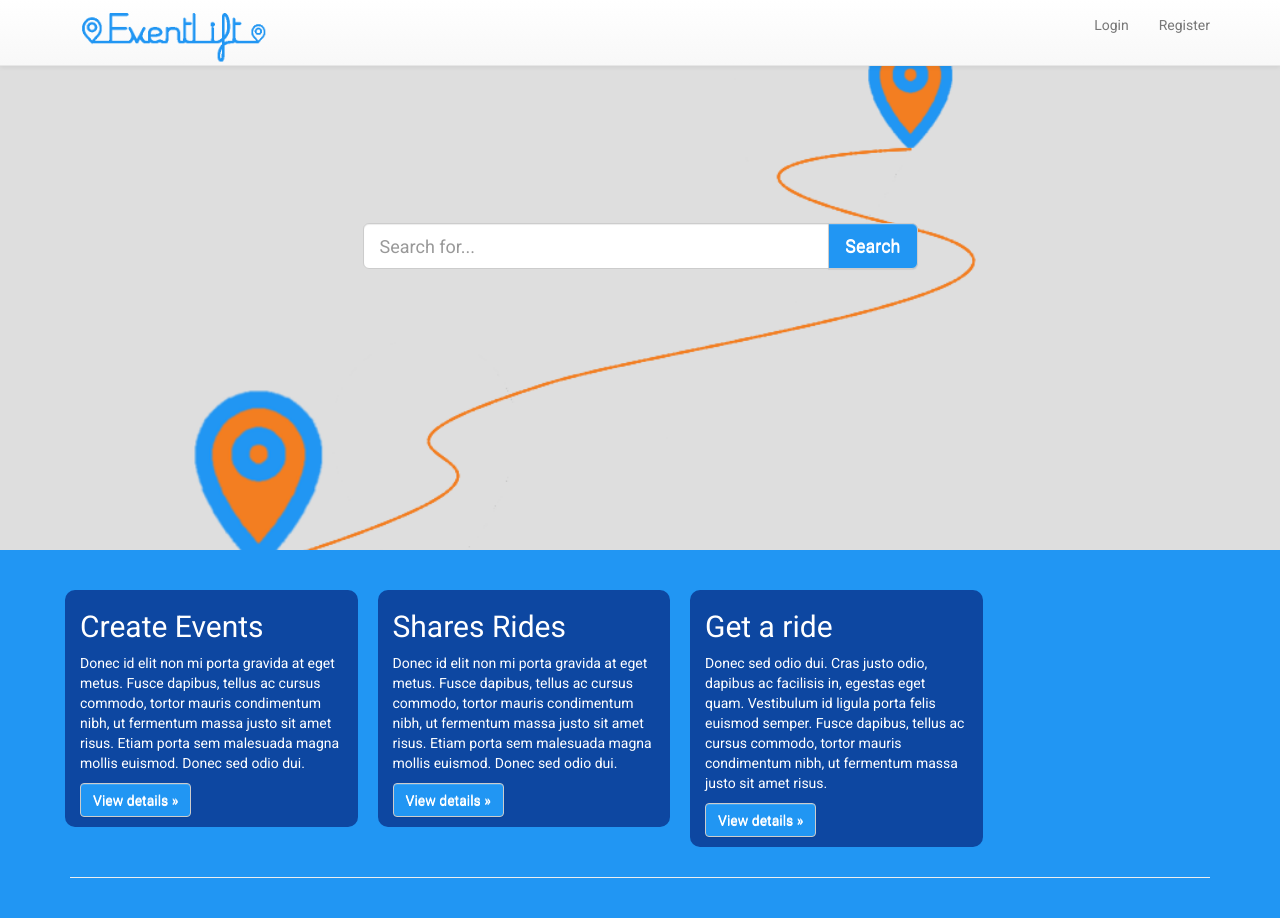
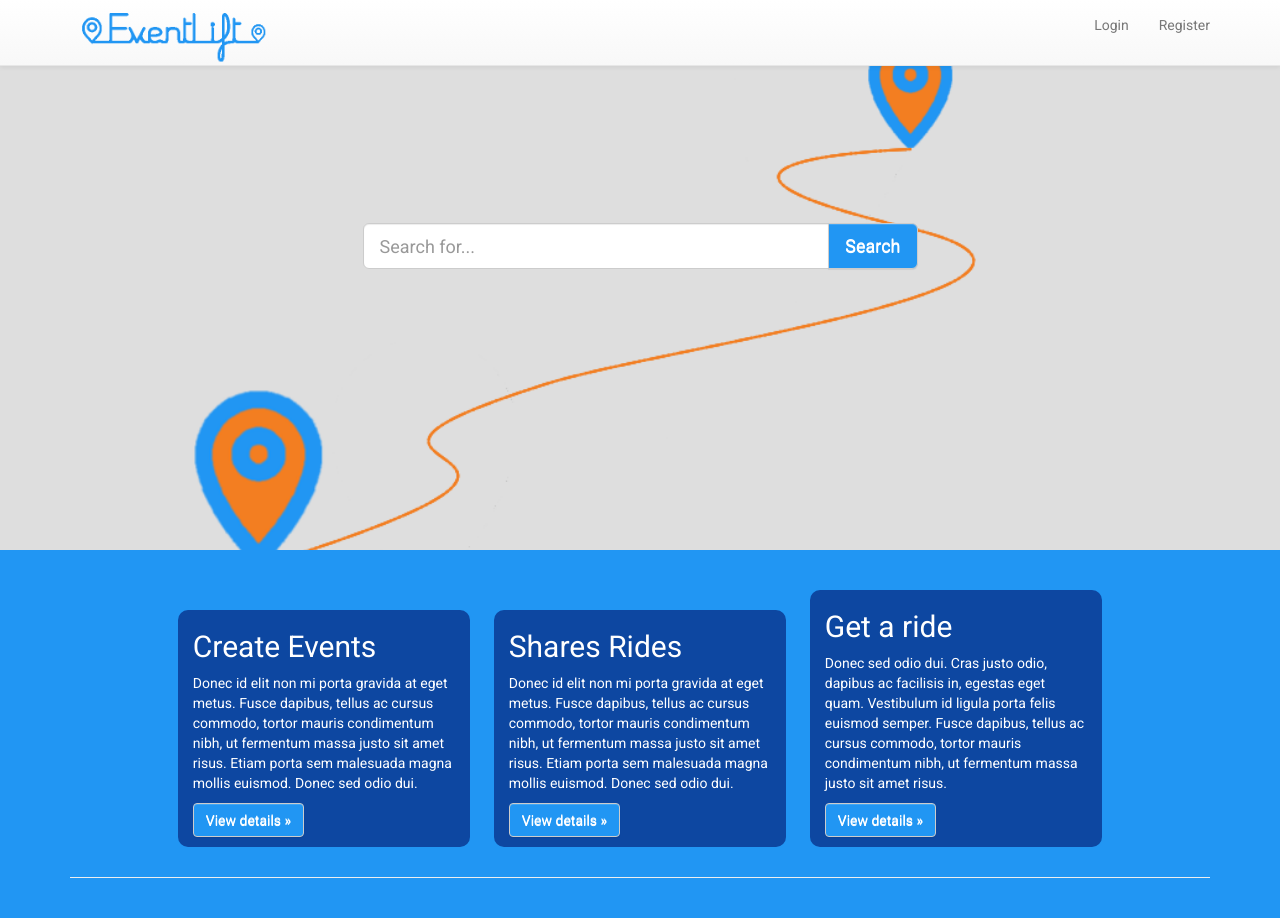
Before and after one commit to BSantos22/eventLift, a Flask app: page / in a window 1280 px wide. Run offline with Flask 2, Linux system fonts and the light colour scheme; some libraries are stand-ins or nearby versions.

Commit message:
Centered home page info

```diff
--- a/eventlift/static/home.css
+++ b/eventlift/static/home.css
@@ -10,7 +10,6 @@ body {
     position: relative;
     background: #000 url("../static/Untitled.png") center center;
     width: 100%;
-
     background-size: cover;
     overflow: hidden;
 }
@@ -20,8 +19,16 @@ body {
 }
 
 .info {
-  border-radius: 10px;
-  margin: 10px;
-  color: white;
-  background-color: #0D47A1;
+    display: inline-block;
+    float: none;
+    text-align: left;
+    margin-right: -4px;
+    border-radius: 10px;
+    margin: 10px;
+    color: white;
+    background-color: #0D47A1;
 }
+
+.row-center {
+    text-align: center;
+}
--- a/eventlift/templates/home.html
+++ b/eventlift/templates/home.html
@@ -23,20 +23,21 @@
 
 <div class="container">
     <!-- Example row of columns -->
-    <div class="row">
-        <div class="col-md-3 info">
+    <div class="row row-center">
+        <div class="col-md-3 col-offset-3 info">
             <h2>Create Events</h2>
             <p>Donec id elit non mi porta gravida at eget metus. Fusce dapibus, tellus ac cursus commodo, tortor mauris condimentum nibh, ut fermentum massa justo sit amet risus. Etiam porta sem malesuada magna mollis euismod. Donec sed odio dui. </p>
             <p><a class="btn btn-default" href="#" role="button">View details &raquo;</a></p>
         </div>
-        <div class="col-md-3 col-offset-3 info">
+        <div class="col-md-3 info">
             <h2>Shares Rides</h2>
             <p>Donec id elit non mi porta gravida at eget metus. Fusce dapibus, tellus ac cursus commodo, tortor mauris condimentum nibh, ut fermentum massa justo sit amet risus. Etiam porta sem malesuada magna mollis euismod. Donec sed odio dui. </p>
             <p><a class="btn btn-default" href="#" role="button">View details &raquo;</a></p>
         </div>
-        <div class="col-md-3 col-offset-6 info">
+        <div class="col-md-3 info">
             <h2>Get a ride</h2>
-            <p>Donec sed odio dui. Cras justo odio, dapibus ac facilisis in, egestas eget quam. Vestibulum id ligula porta felis euismod semper. Fusce dapibus, tellus ac cursus commodo, tortor mauris condimentum nibh, ut fermentum massa justo sit amet risus.</p>
+            <p>Donec sed odio dui. Cras justo odio, dapibus ac facilisis in, egestas eget quam. Vestibulum id ligula porta felis euismod semper. Fusce dapibus, tellus ac cursus commodo, tortor mauris condimentum nibh, ut fermentum massa justo sit amet risus.
+            </p>
             <p><a class="btn btn-default" href="#" role="button">View details &raquo;</a></p>
         </div>
     </div>
```
